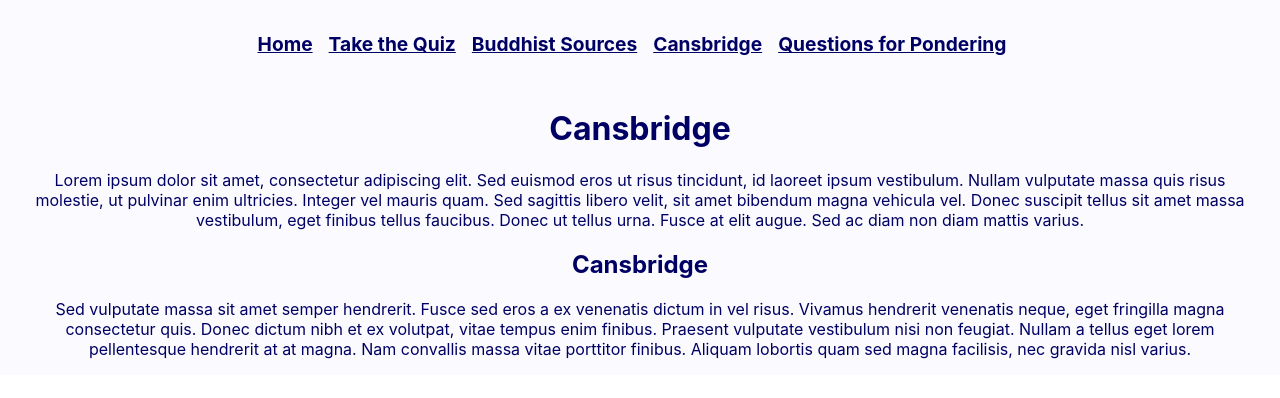
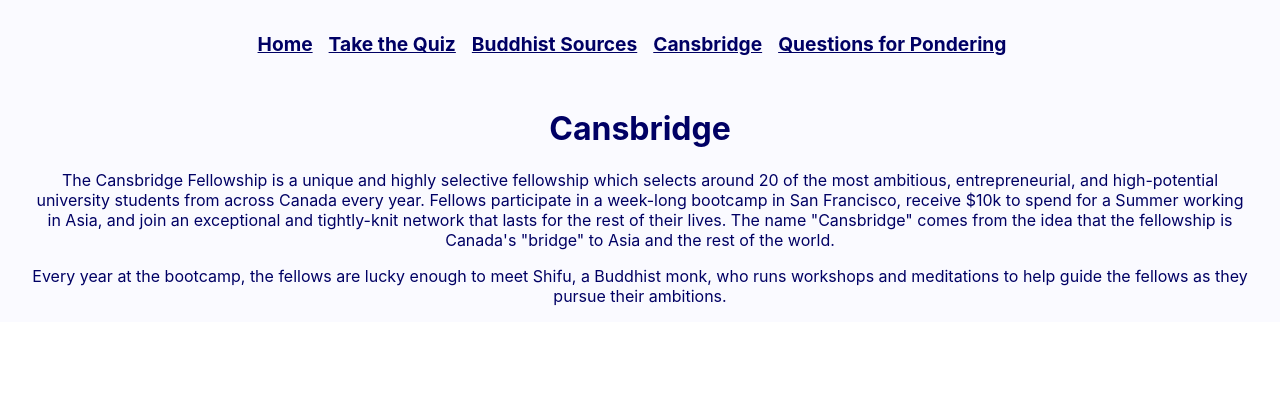
Before and after one commit to TheFloatingString/self-reflection-frontend, a React (Create React App) app: page /cansbridge in a window 1280 px wide. Shown: the top 398 px of the page. Built offline with nearby package versions, Linux system fonts and the light colour scheme.

Commit message:
Add Cansbridge info

```diff
--- a/src/pages/CansbridgePage.js
+++ b/src/pages/CansbridgePage.js
@@ -9,20 +9,18 @@
       <div style={{padding: '0 2rem'}}>
       <h1>Cansbridge</h1>
       <p>
-        Lorem ipsum dolor sit amet, consectetur adipiscing elit. Sed euismod eros ut risus tincidunt,
-        id laoreet ipsum vestibulum. Nullam vulputate massa quis risus molestie, ut pulvinar enim
-        ultricies. Integer vel mauris quam. Sed sagittis libero velit, sit amet bibendum magna
-        vehicula vel. Donec suscipit tellus sit amet massa vestibulum, eget finibus tellus faucibus.
-        Donec ut tellus urna. Fusce at elit augue. Sed ac diam non diam mattis varius.
+	  The Cansbridge Fellowship is a unique and highly selective fellowship which selects
+	  around 20 of the most ambitious, entrepreneurial, and high-potential university students
+	  from across Canada every year. Fellows participate in a week-long bootcamp in
+	  San Francisco, receive $10k to spend for a Summer working in Asia, and join an exceptional
+	  and tightly-knit network that lasts for the rest of their lives. The name "Cansbridge"
+	  comes from the idea that the fellowship is Canada's "bridge" to Asia and the rest
+	  of the world.
       </p>
-      <h2>Cansbridge</h2>
       <p>
-        Sed vulputate massa sit amet semper hendrerit. Fusce sed eros a ex venenatis dictum in
-        vel risus. Vivamus hendrerit venenatis neque, eget fringilla magna consectetur quis.
-        Donec dictum nibh et ex volutpat, vitae tempus enim finibus. Praesent vulputate
-        vestibulum nisi non feugiat. Nullam a tellus eget lorem pellentesque hendrerit
-        at at magna. Nam convallis massa vitae porttitor finibus. Aliquam lobortis quam sed
-        magna facilisis, nec gravida nisl varius.
+	  Every year at the bootcamp, the fellows are lucky enough to meet Shifu, a Buddhist monk,
+	  who runs workshops and meditations to help guide the fellows as they pursue their
+	  ambitions.
       </p>
     </div>
     </div>
```
